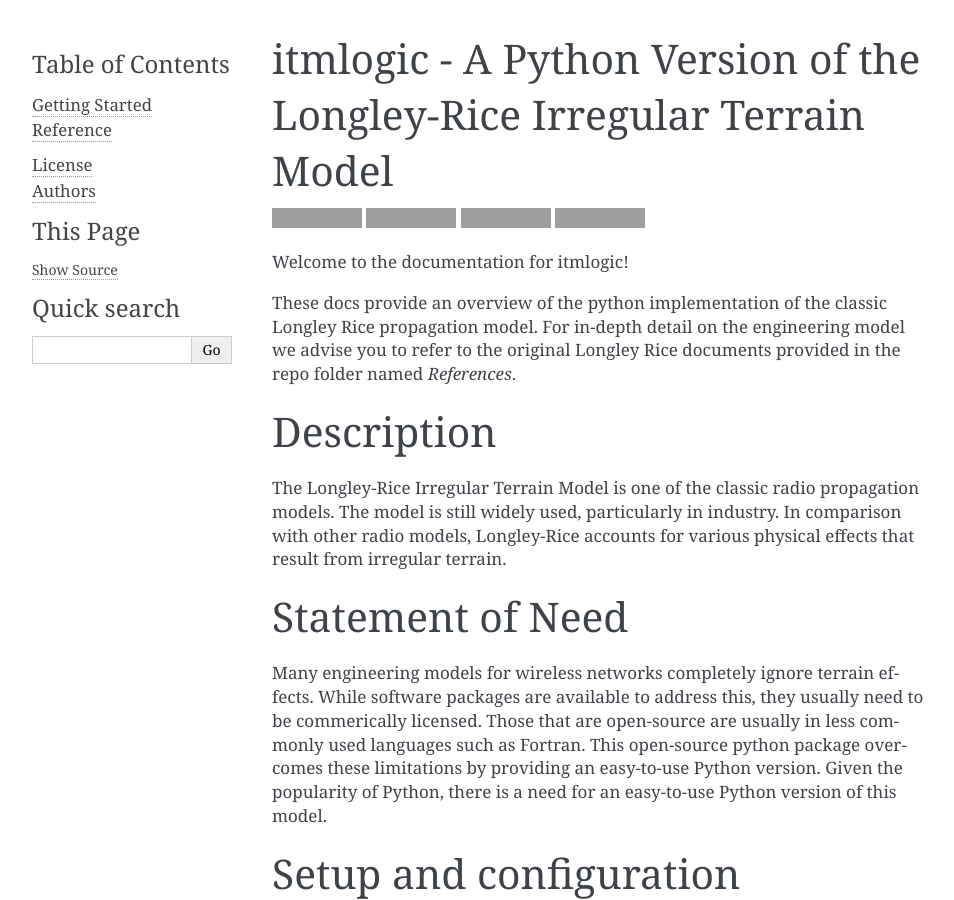
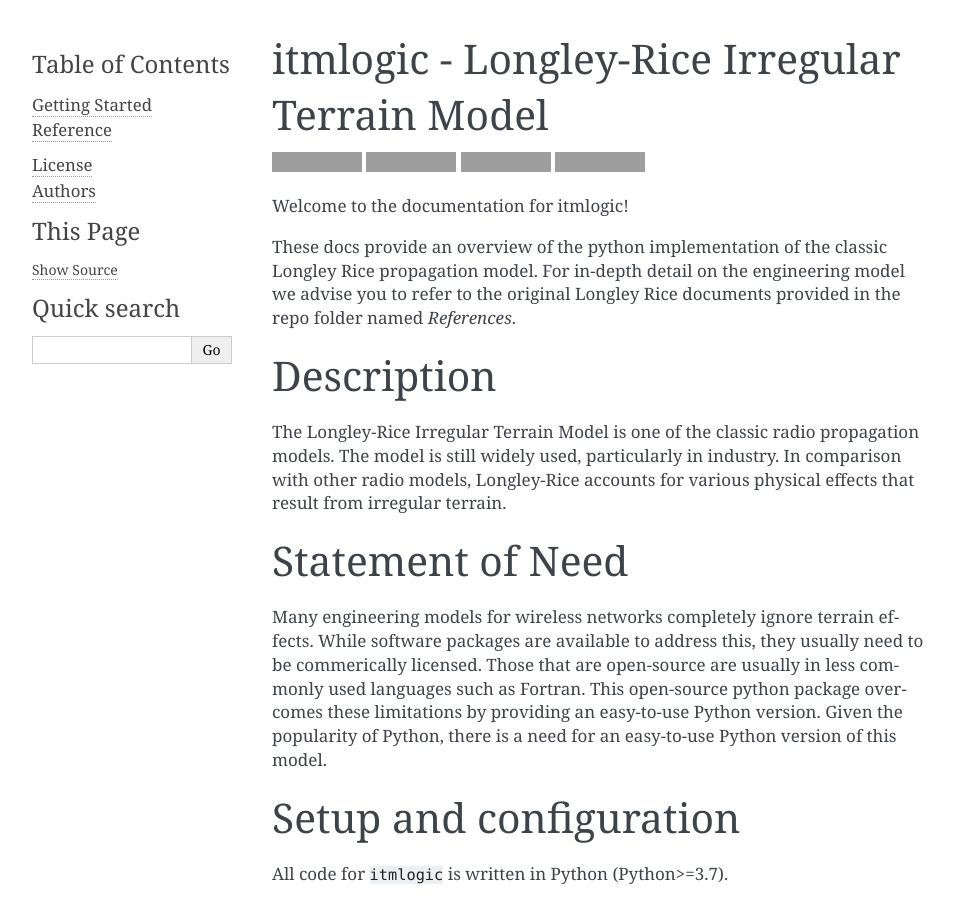
Before and after one commit to edwardoughton/itmlogic, a Sphinx documentation site: the page built from docs/index.rst, in a window 1280 px wide and 900 px high, cut to the strip 0-900 px from the top of the window. Shown: the whole strip, without its empty margins (148-1102 px from the left). Built offline with Sphinx 7.4.7, drawn with Linux system fonts in a browser that asks for light colours; the version number could not be read and is left out; grey boxes are pictures that could not be loaded.

Commit message:
Update index.rst

```diff
--- a/docs/index.rst
+++ b/docs/index.rst
@@ -3,7 +3,7 @@
    You can adapt this file completely to your liking, but it should at least
    contain the root `toctree` directive.
 
-itmlogic - A Python Version of the Longley-Rice Irregular Terrain Model
+itmlogic - Longley-Rice Irregular Terrain Model
 =======================================================================
 
 .. image:: https://readthedocs.org/projects/itmlogic/badge/?version=latest
@@ -21,6 +21,7 @@ itmlogic - A Python Version of the Longley-Rice Irregular Terrain Model
 .. image:: https://img.shields.io/badge/github-itmlogic-brightgreen
     :target: https://github.com/edwardoughton/itmlogic
     :alt: Source Code
+
 
 Welcome to the documentation for itmlogic!
 
```
